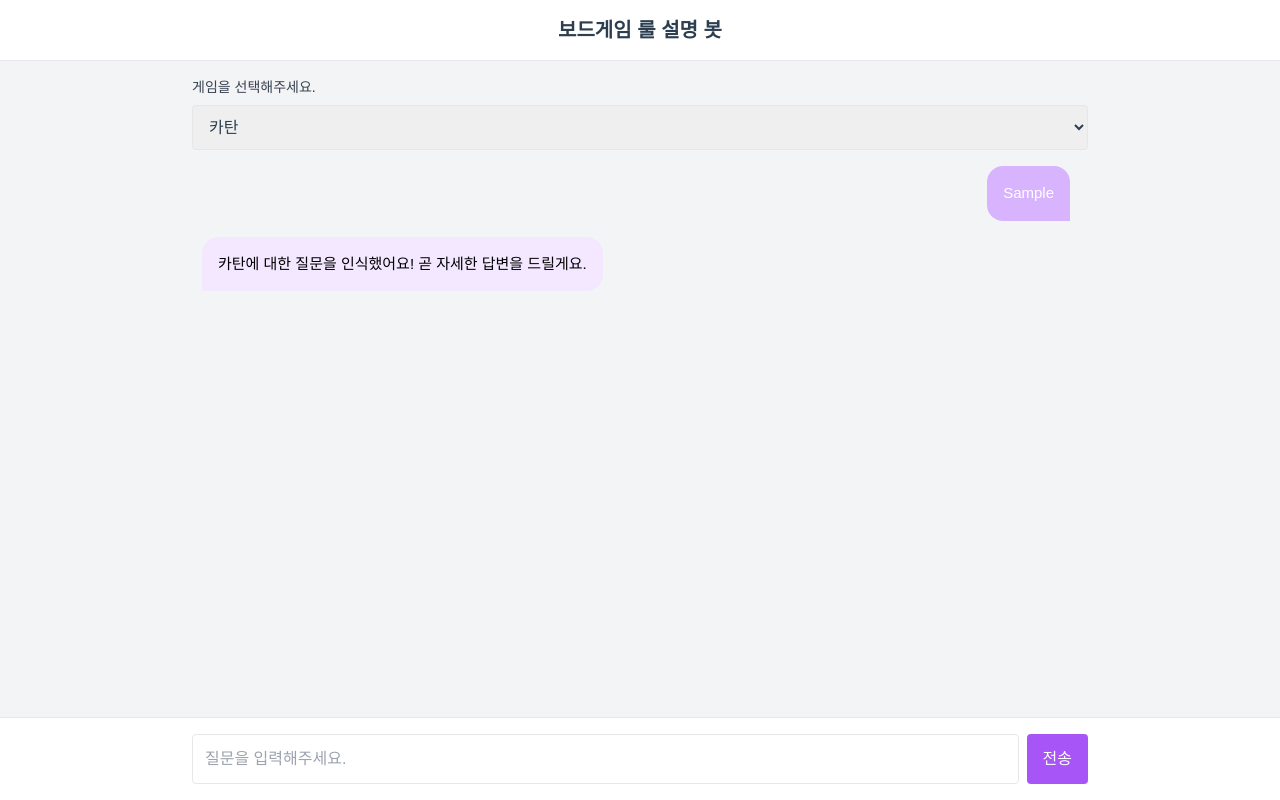
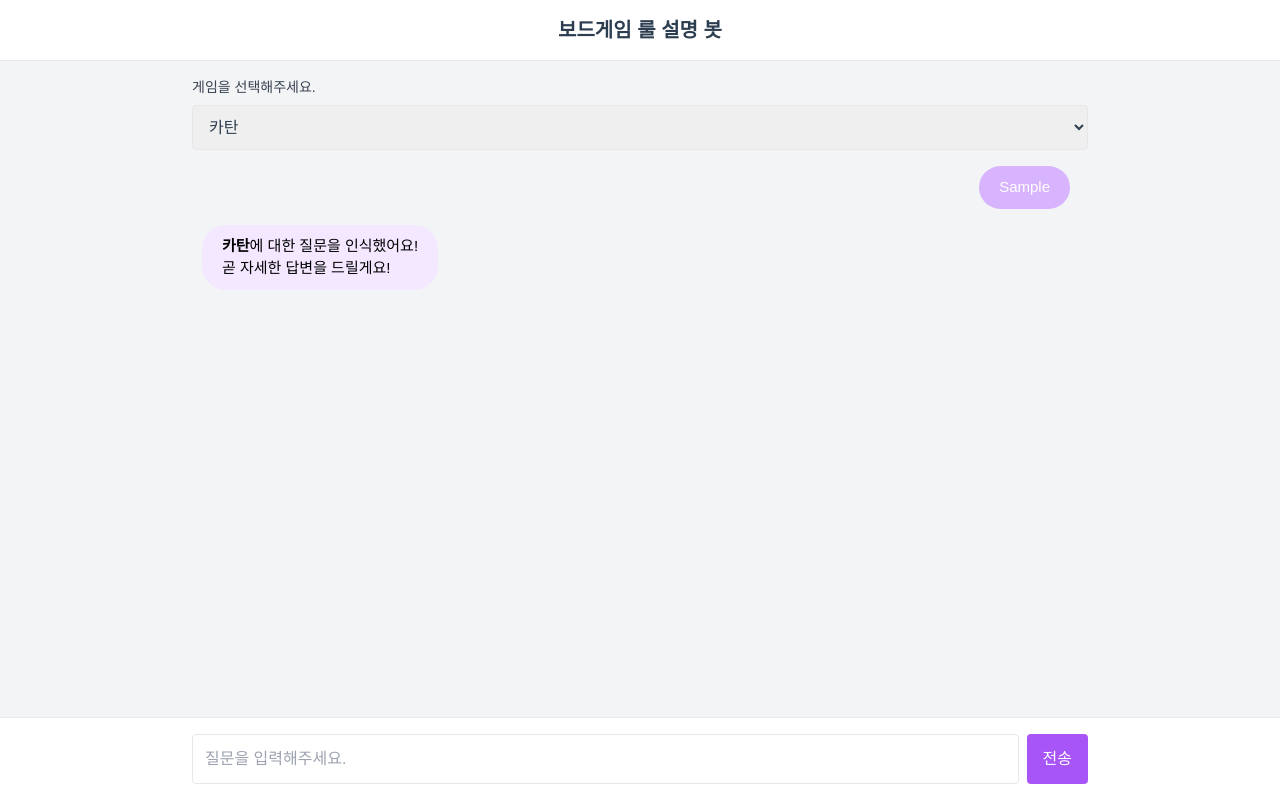
Before and after one commit to HJG827/boardgame_rag_frontend, a Vue app: page / in a window 1280 px wide. Both pictures are taken after typing "Sample" into the empty fields and a click on the button "전송". Built offline with nearby package versions, Linux system fonts and the light colour scheme.

Commit message:
20250701 edit_markdown

```diff
--- a/package.json
+++ b/package.json
@@ -10,6 +10,7 @@
   },
   "dependencies": {
     "axios": "^1.10.0",
+    "marked": "^16.0.0",
     "tailwind": "^4.0.0",
     "vue": "^3.5.17",
     "vue-router": "^4.5.1"
--- a/src/views/HomeView.vue
+++ b/src/views/HomeView.vue
@@ -1,9 +1,7 @@
 <template>
   <div class="w-screen h-screen flex flex-col bg-gray-100">
-    <!-- 헤더 -->
     <header class="text-center p-4 font-bold text-xl bg-white border-b">보드게임 룰 설명 봇</header>
 
-    <!-- 게임 선택 -->
     <div class="p-4 flex justify-center">
       <div class="w-full max-w-4xl">
         <label class="block text-gray-700 text-sm font-medium mb-2">게임을 선택해주세요.</label>
@@ -14,12 +12,8 @@
       </div>
     </div>
 
-    <!-- 채팅 내용 -->
     <div class="flex-1 min-h-0 flex justify-center px-4">
-      <div
-        ref="chatBox"
-        class="chat-scroll w-full max-w-4xl space-y-4 overflow-y-auto pr-2 pb-4"
-      >
+      <div ref="chatBox" class="chat-scroll w-full max-w-4xl space-y-4 overflow-y-auto pr-2 pb-4">
         <div
           v-for="(msg, i) in messages"
           :key="i"
@@ -27,18 +21,16 @@
           :class="msg.isBot ? 'justify-start' : 'justify-end'"
         >
           <div
-            class="max-w-[70%] p-4 rounded-2xl whitespace-pre-wrap break-words"
+            class="max-w-[70%] px-5 py-2.5 rounded-[1.5rem] break-words markdown-body"
             :class="msg.isBot
-              ? 'bg-purple-100 text-black rounded-bl-none'
-              : 'bg-purple-300 text-white rounded-br-none'"
-          >
-            {{ msg.text }}
-          </div>
+              ? 'bg-purple-100 text-black text-left'
+              : 'bg-purple-300 text-white text-left'"
+            v-html="msg.text"
+          ></div>
         </div>
       </div>
     </div>
 
-    <!-- 입력창 -->
     <form @submit.prevent="sendMessage" class="p-4 border-t bg-white w-full flex justify-center">
       <div class="w-full max-w-4xl flex gap-2">
         <input
@@ -54,6 +46,11 @@
 
 <script setup>
 import { ref, nextTick } from 'vue'
+import { marked } from 'marked'
+
+marked.use({
+  breaks: true
+})
 
 const selectedGame = ref('카탄')
 const userInput = ref('')
@@ -71,18 +68,33 @@ const scrollToBottom = () => {
 
 const sendMessage = () => {
   if (!userInput.value.trim()) return
-  messages.value.push({ text: userInput.value, isBot: false })
+
+  messages.value.push({
+    text: escapeHtml(userInput.value).replace(/\n/g, '<br>'),
+    isBot: false
+  })
   userInput.value = ''
   scrollToBottom()
 
   setTimeout(() => {
-    messages.value.push({
-      text: `${selectedGame.value}에 대한 질문을 인식했어요! 곧 자세한 답변을 드릴게요.`,
-      isBot: true
-    })
+    const rawMd = `**${selectedGame.value}**에 대한 질문을 인식했어요!\n곧 자세한 답변을 드릴게요!`
+    const parsed = marked.parse(rawMd)
+    messages.value.push({ text: parsed, isBot: true })
     scrollToBottom()
   }, 500)
 }
+
+const escapeHtml = (text) =>
+  text.replace(/[&<>"']/g, (match) => {
+    const escape = {
+      '&': '&amp;',
+      '<': '&lt;',
+      '>': '&gt;',
+      '"': '&quot;',
+      "'": '&#39;'
+    }
+    return escape[match]
+  })
 </script>
 
 <style>
@@ -107,4 +119,20 @@ const sendMessage = () => {
 .chat-scroll::-webkit-scrollbar-track {
   background-color: transparent;
 }
+
+.markdown-body {
+  line-height: 1.5;
+  text-align: left;
+}
+
+.markdown-body p {
+  margin: 0 !important;  /* 💥 여백 제거 핵심 */
+  padding: 0;
+  line-height: 1.5;
+  white-space: pre-wrap;
+}
+
+.markdown-body strong {
+  font-weight: bold;
+}
 </style>
```
Also changed, not shown: 1 other file (tests, documents, lock files or other folders).
